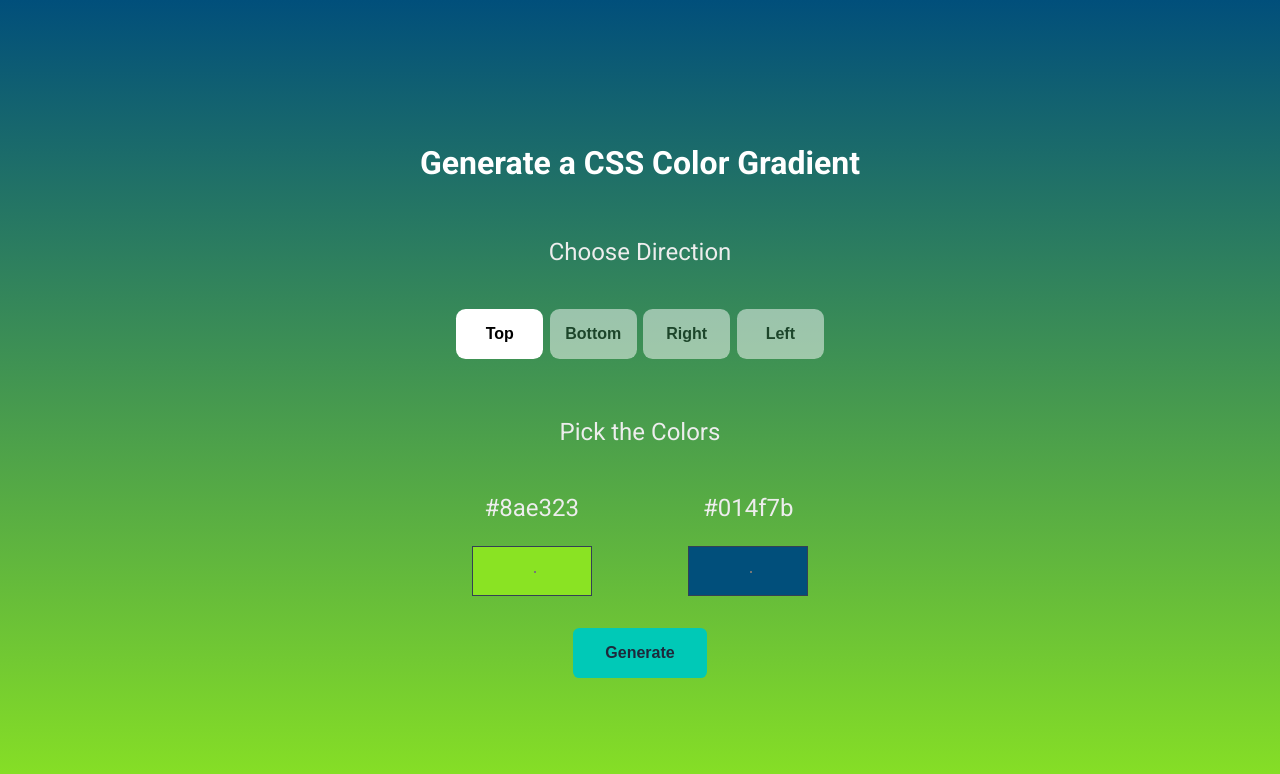
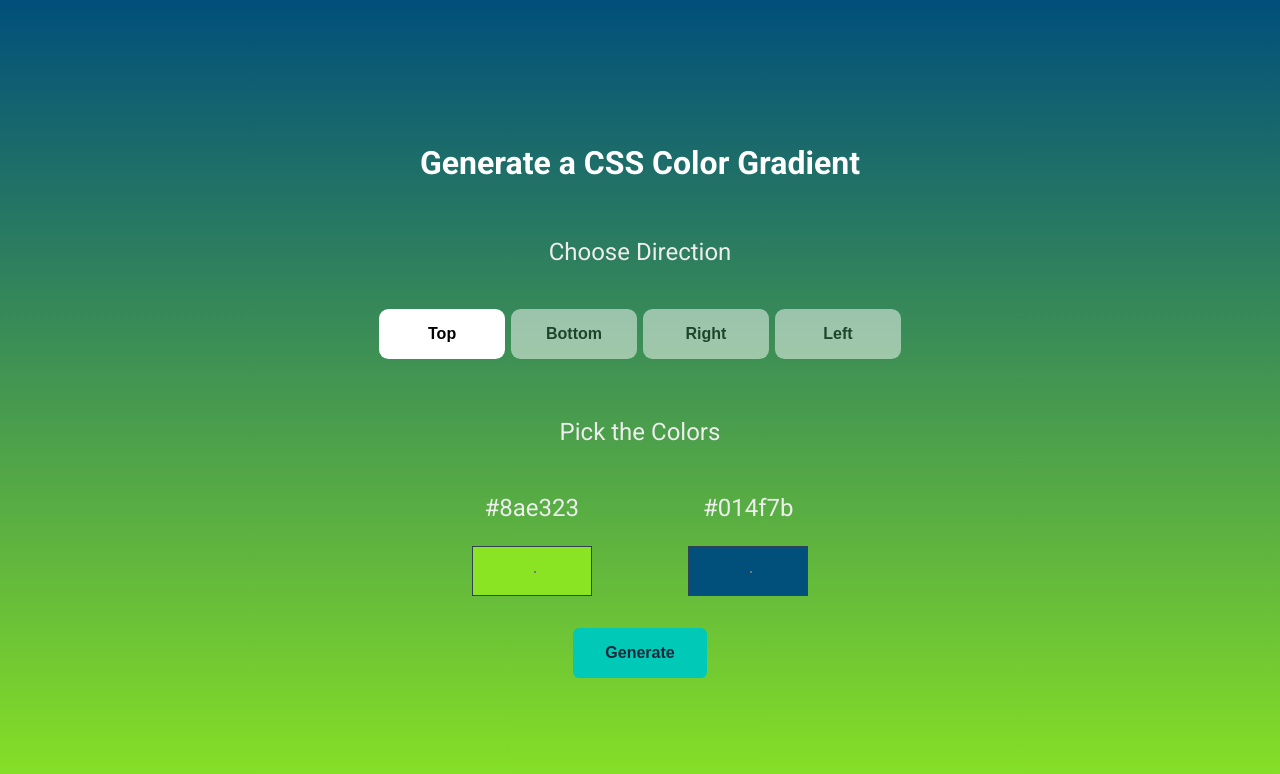
Before and after one commit to CLL-NxtWave-Submissions/gradient-generator, a React (Create React App) app: page / in a window 1280 px wide. Shown: the top 774 px of the page. Built offline with nearby package versions, Linux system fonts and the light colour scheme; a web font is replaced by a local one.

Commit message:
Adjusted width of GradientDirectionItemContainer styled component

```diff
--- a/src/components/GradientDirectionItem/styledComponents.js
+++ b/src/components/GradientDirectionItem/styledComponents.js
@@ -8,7 +8,7 @@ export const GradientDirectionItemContainer = styled.li`
   color: #1e293b;
   width: 45%;
   margin: 0.2rem;
-  padding: 1rem 2rem;
+  padding: 1rem 3.5rem;
   border-radius: 0.6rem;
   opacity: ${props => (props.isSelected ? 1 : 0.5)};
   @media (min-width: 768px) {
```
